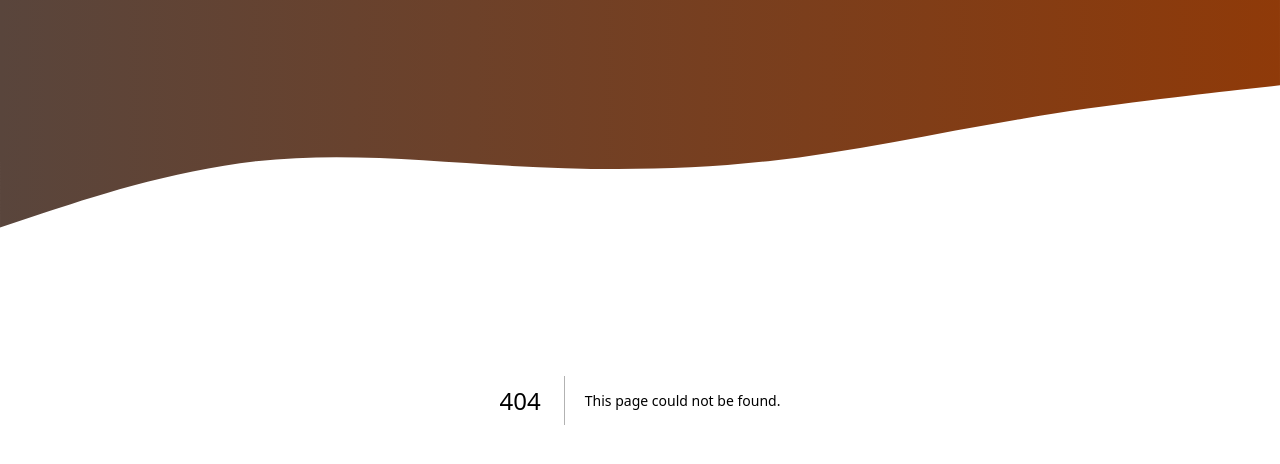
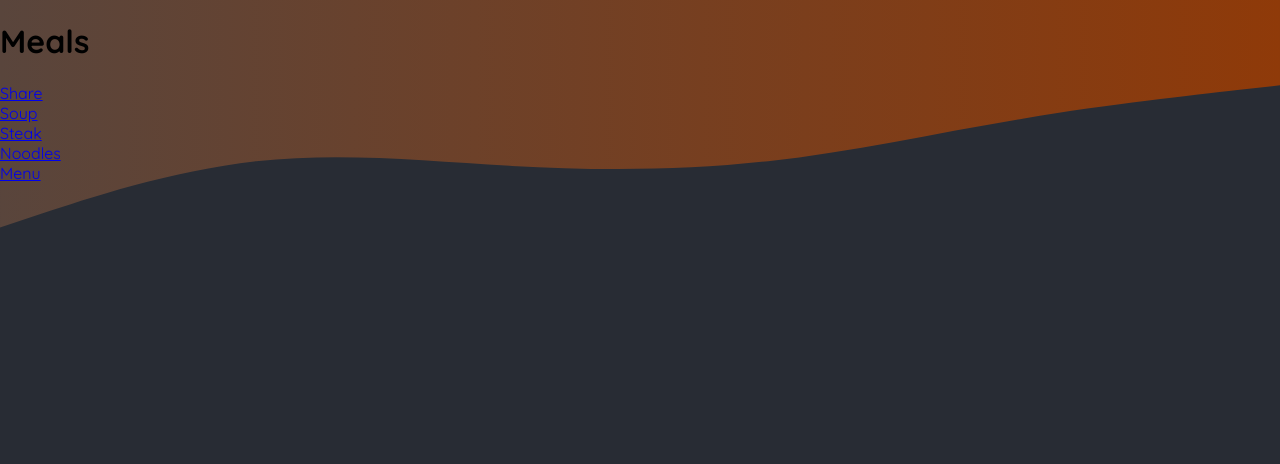
Before and after one commit to Andres2D/next-js-practice, a Next.js app in the folder 05-onwards-foodies-starting-project/: page /meals in a window 1280 px wide. Before the commit this address had no page. Shown: the top 464 px of the page. Built offline with nearby package versions, Linux system fonts and the light colour scheme.

Commit message:
feat: add dynamic meals routes

```diff
--- /dev/null
+++ b/05-onwards-foodies-starting-project/app/meals/page.jsx
@@ -0,0 +1,20 @@
+import Link from "next/link";
+
+export default function Meals() {
+  return (
+    <main>
+      <h1>Meals</h1>
+      <p>
+        <Link href="/meals/share">Share</Link>
+        <br />
+        <Link href="/meals/soup">Soup</Link>
+        <br />
+        <Link href="/meals/steak">Steak</Link>
+        <br />
+        <Link href="/meals/noodles">Noodles</Link>
+        <br />
+        <Link href="/">Menu</Link>
+      </p>
+    </main>
+  )
+}
--- a/05-onwards-foodies-starting-project/package.json
+++ b/05-onwards-foodies-starting-project/package.json
@@ -9,11 +9,13 @@
     "lint": "next lint"
   },
   "dependencies": {
+    "next": "14.0.3",
     "react": "^18",
-    "react-dom": "^18",
-    "next": "14.0.3"
+    "react-dom": "^18"
   },
   "devDependencies": {
+    "@types/node": "22.13.10",
+    "@types/react": "19.0.11",
     "eslint": "^8",
     "eslint-config-next": "14.0.3"
   }
```
Also changed, not shown: 05-onwards-foodies-starting-project/app/community/page.jsx (added, +12 -0 lines), 05-onwards-foodies-starting-project/app/meals/[slug]/page.jsx (added, +17 -0 lines), 05-onwards-foodies-starting-project/app/meals/share/page.jsx (added, +14 -0 lines), 05-onwards-foodies-starting-project/app/page.jsx (renamed from 05-onwards-foodies-starting-project/app/page.js, +7 -0 lines), 05-onwards-foodies-starting-project/tsconfig.json (added, +34 -0 lines), 1 other file (tests, documents, lock files or other folders).
